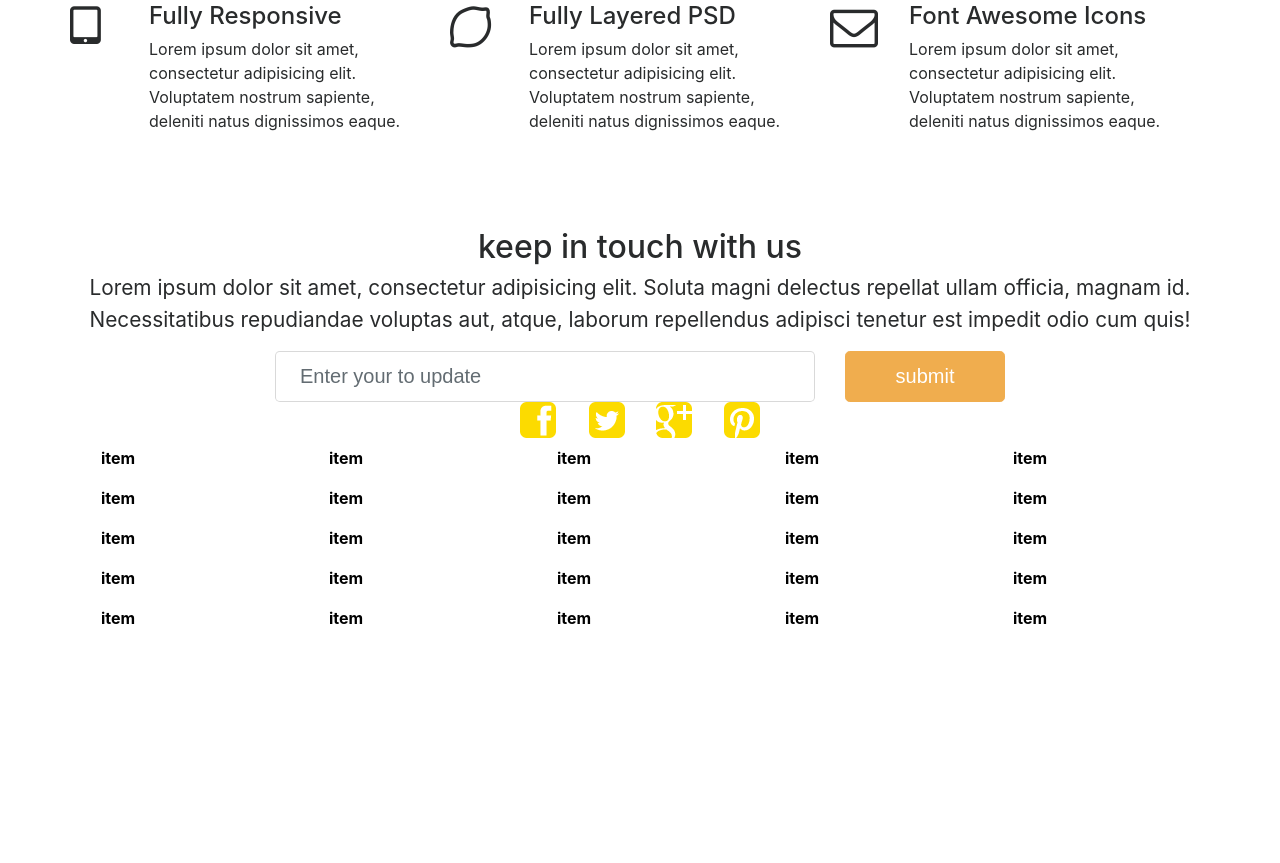
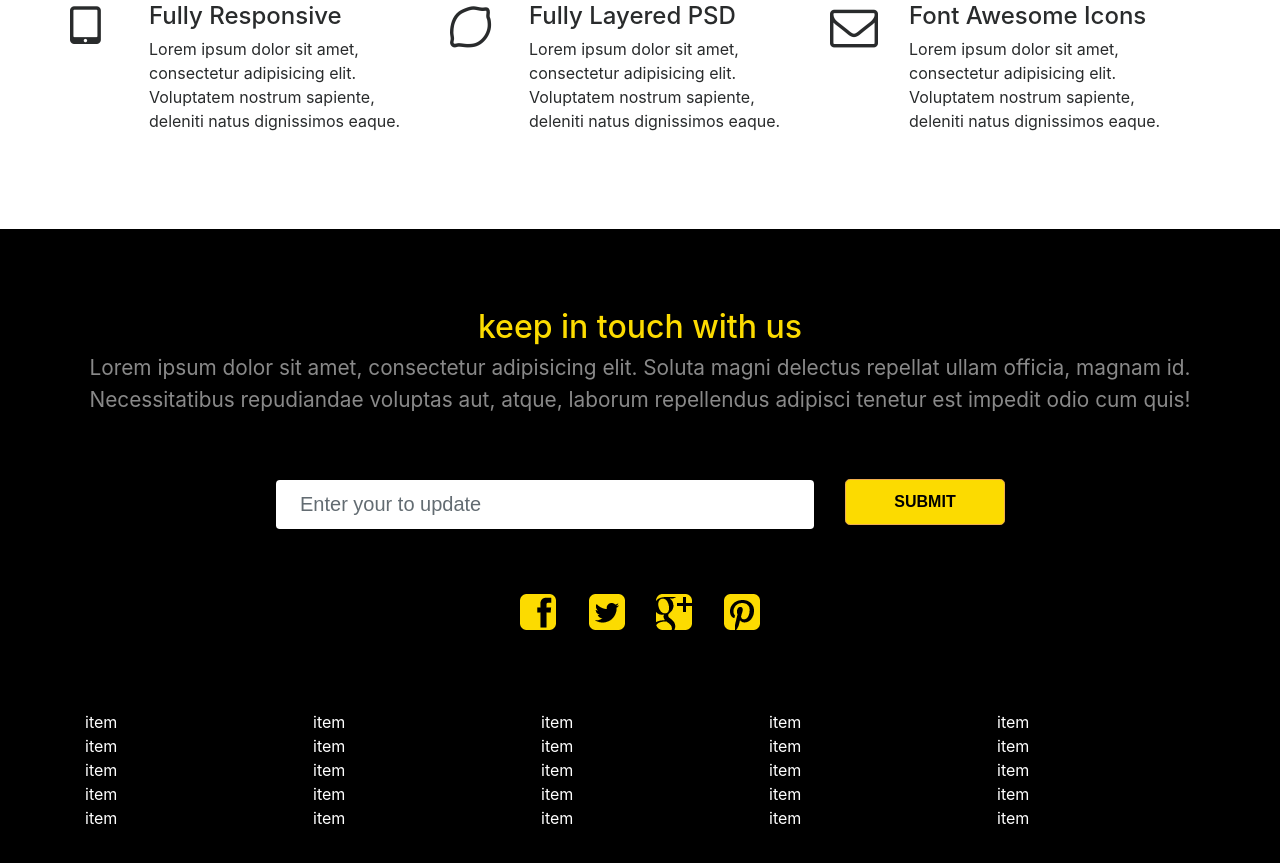
Before and after one commit to Senhordim/landinghero4, a website: page index.html in a window 1280 px wide. Shown: the part 1258-2121 px from the top of the page. Before the commit the page ends 1896 px from the top, so only its background shows below. Drawn offline with Linux system fonts and the light colour scheme.

Commit message:
layout footer css

```diff
--- a/assets/css/style.css
+++ b/assets/css/style.css
@@ -81,3 +81,44 @@
 .feature .feature-item .feature-heading .headline {
   font-size: 1.5rem;
 }
+
+/* Footer */
+
+.footer {
+  padding: 5rem 0;
+  background-color: #000;
+}
+
+.footer .headline {
+  color:  #fcdb00;
+}
+
+.footer .description {
+  color:  #898989;
+}
+
+.footer .btn-warning {
+  background-color: #fcdb00;
+  color: #000;
+  font-weight:  bold;
+  font-size: 1rem;
+  text-transform: uppercase;
+}
+
+.footer .btn-warning:hover{
+  cursor: pointer;
+}
+
+.footer form {
+  margin: 4rem 0;
+}
+
+.footer .nav {
+  margin-top: 5rem;
+}
+
+.footer .nav-link {
+  color:  #fff;
+  padding: 0;
+  font-weight: normal;
+}
```
